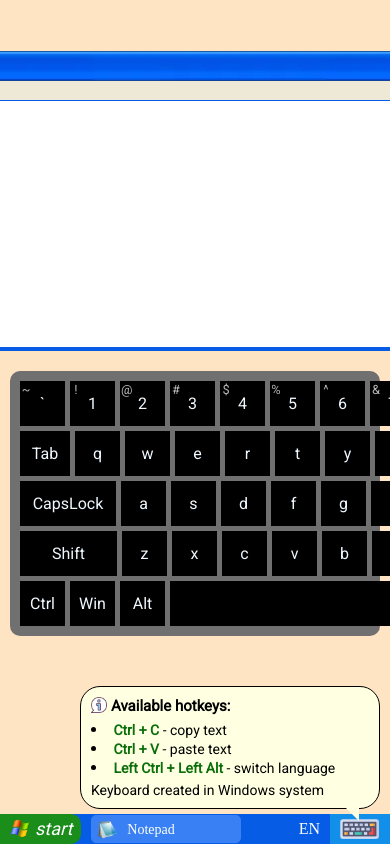
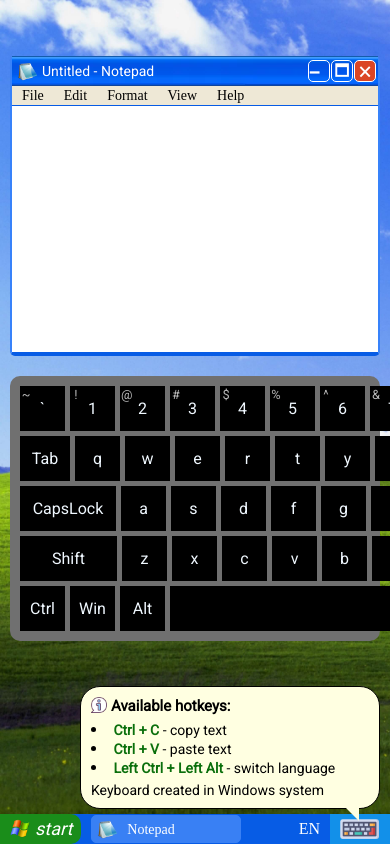
Before and after one commit to mracoon/virtual-keyboard, a website with bundled scripts: page index.html in a window 390 px wide. Shown: the top 844 px of the page. Built offline with nearby package versions, Linux system fonts and the light colour scheme.

Commit message:
feat: add background

```diff
--- a/style.css
+++ b/style.css
@@ -528,3 +528,28 @@
   font-size: 14px;
   font-weight: 400;
 }
+
+html {
+  background: url('/assets/win-bg.jpg') no-repeat;
+  background-size: cover;
+  min-height: 100vh;
+
+}
+
+body {
+  background: none;
+  padding-top: 10px;
+}
+
+
+@media screen and (max-width: 900px) {
+
+  .notepad,
+  textarea {
+    width: 100%;
+  }
+
+  textarea {
+    max-width: 100%;
+  }
+}
```
